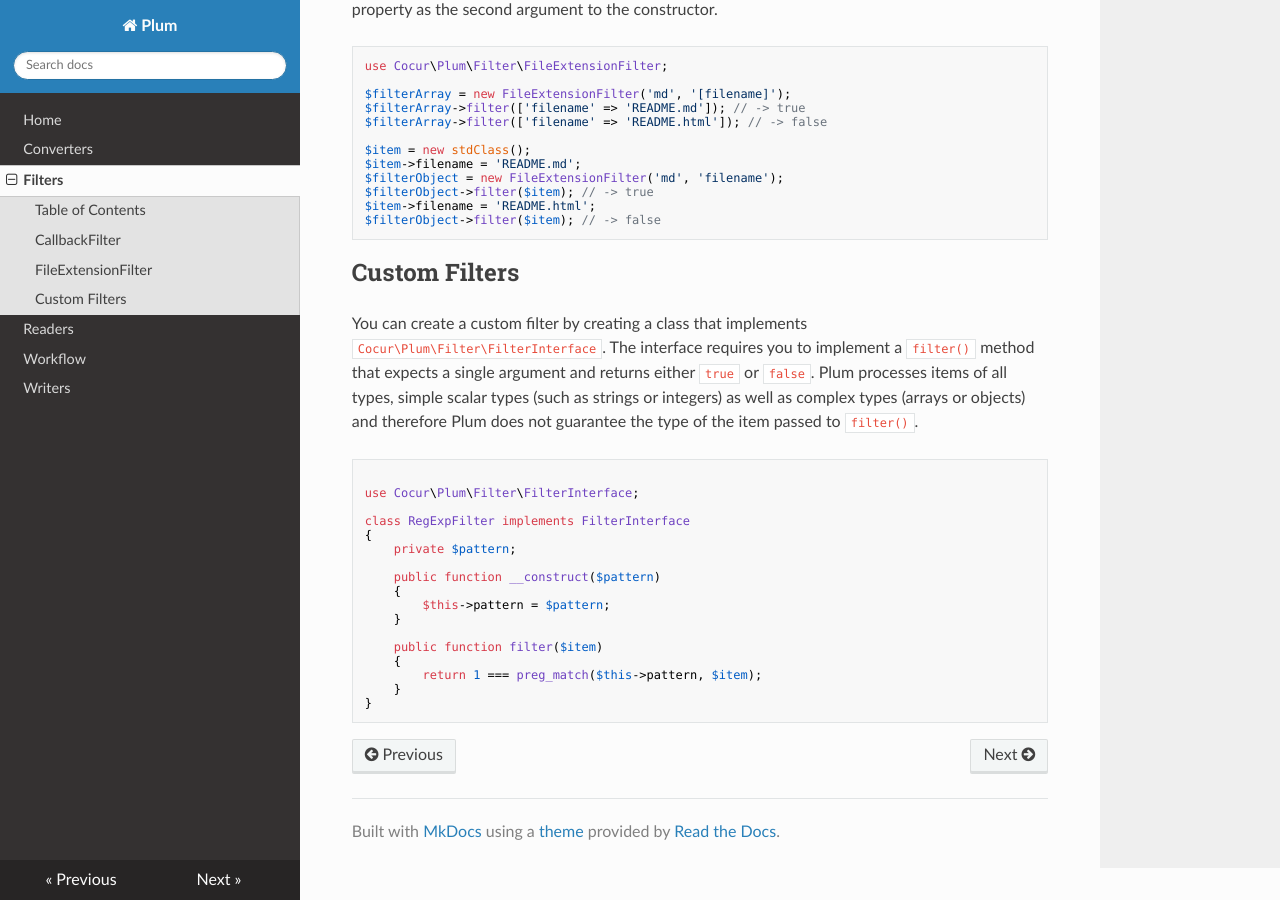
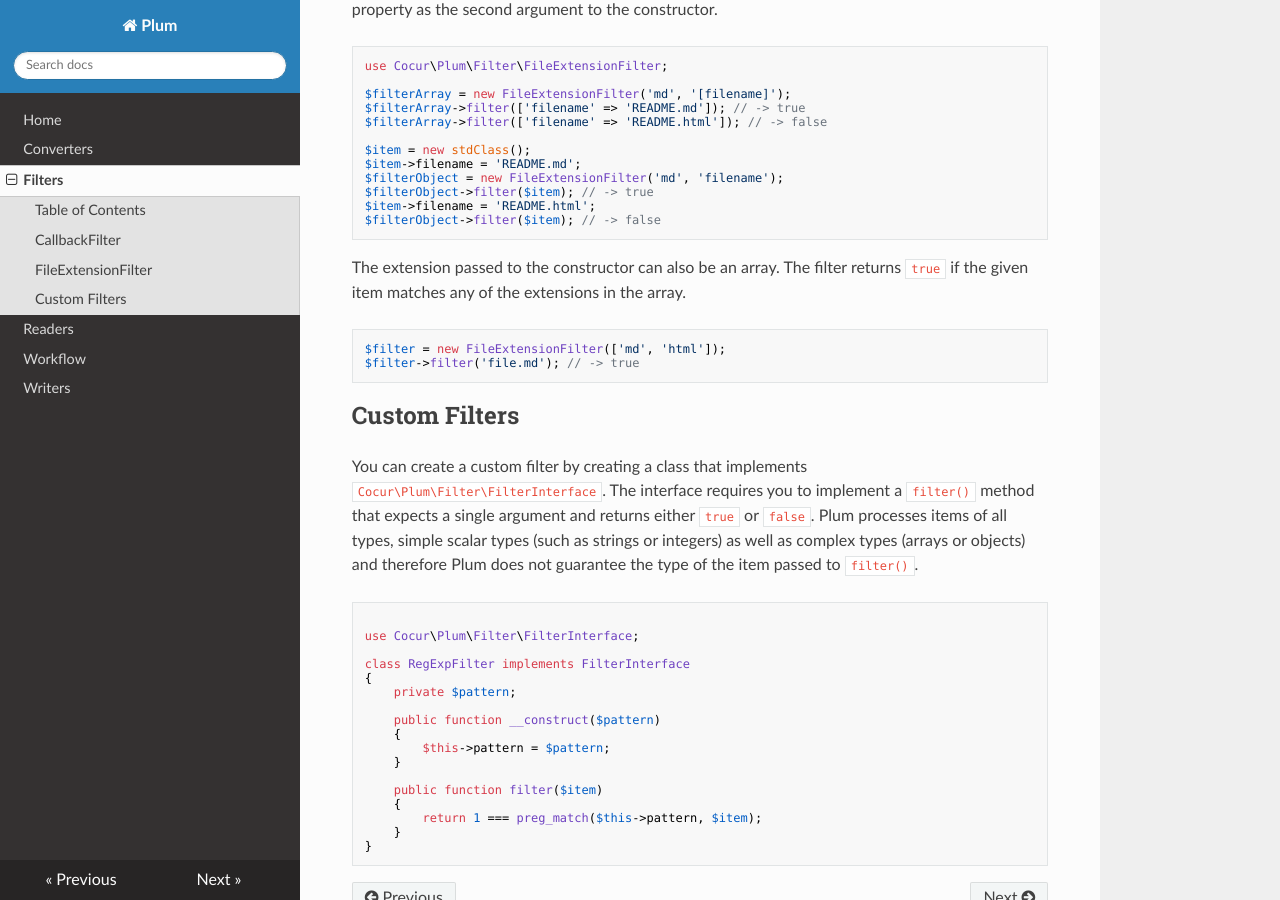
Before and after one commit to plumphp/plum, an MkDocs documentation site: the page built from docs/filters.md, in a window 1280 px wide and 900 px high, scrolled down 957 px. Built offline with MkDocs 1.6.1, drawn with Linux system fonts in a browser that asks for light colours; nearby versions of some CDN libraries.

Commit message:
Add support for multiple extensions to FileExtensionFilter

````diff
--- a/docs/filters.md
+++ b/docs/filters.md
@@ -63,6 +63,14 @@ $item->filename = 'README.html';
 $filterObject->filter($item); // -> false
 ```
 
+The extension passed to the constructor can also be an array. The filter returns `true` if the given item matches any
+of the extensions in the array.
+
+```php
+$filter = new FileExtensionFilter(['md', 'html']);
+$filter->filter('file.md'); // -> true
+```
+
 
 Custom Filters
 --------------
````
Also changed, not shown: 1 other file.
